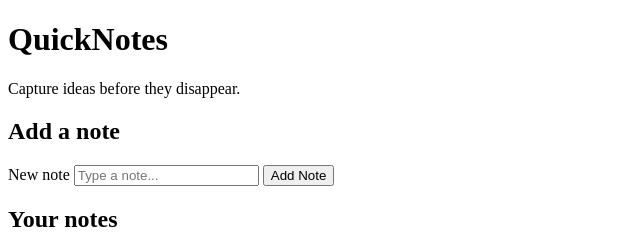
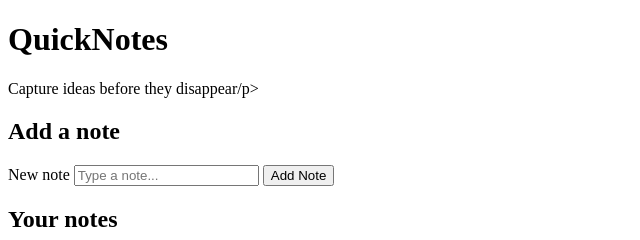
Before and after one commit to njambiEvelyne/Practice, a plain HTML site: page quicknotes-day1/index.html in a window 1280 px wide. Shown: the top 240 px of the page, 0-640 px from the left. Drawn offline with Linux system fonts and the light colour scheme.

Commit message:
Initial commit

```diff
--- a/quicknotes-day1/index.html
+++ b/quicknotes-day1/index.html
@@ -9,7 +9,7 @@
   <body>
     <header>
       <h1>QuickNotes</h1>
-      <p>Capture ideas before they disappear.</p>
+      <p>Capture ideas before they disappear/p>
     </header>
 
     <main>
```
